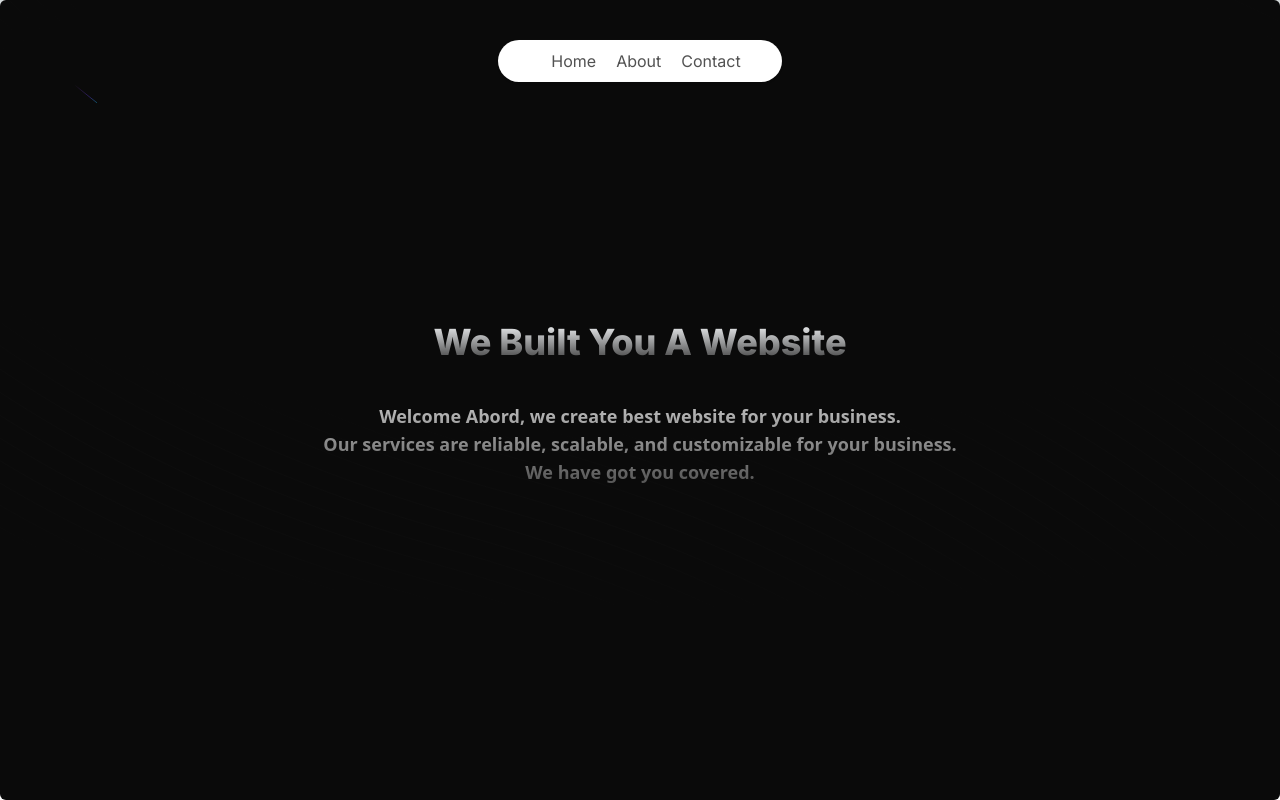
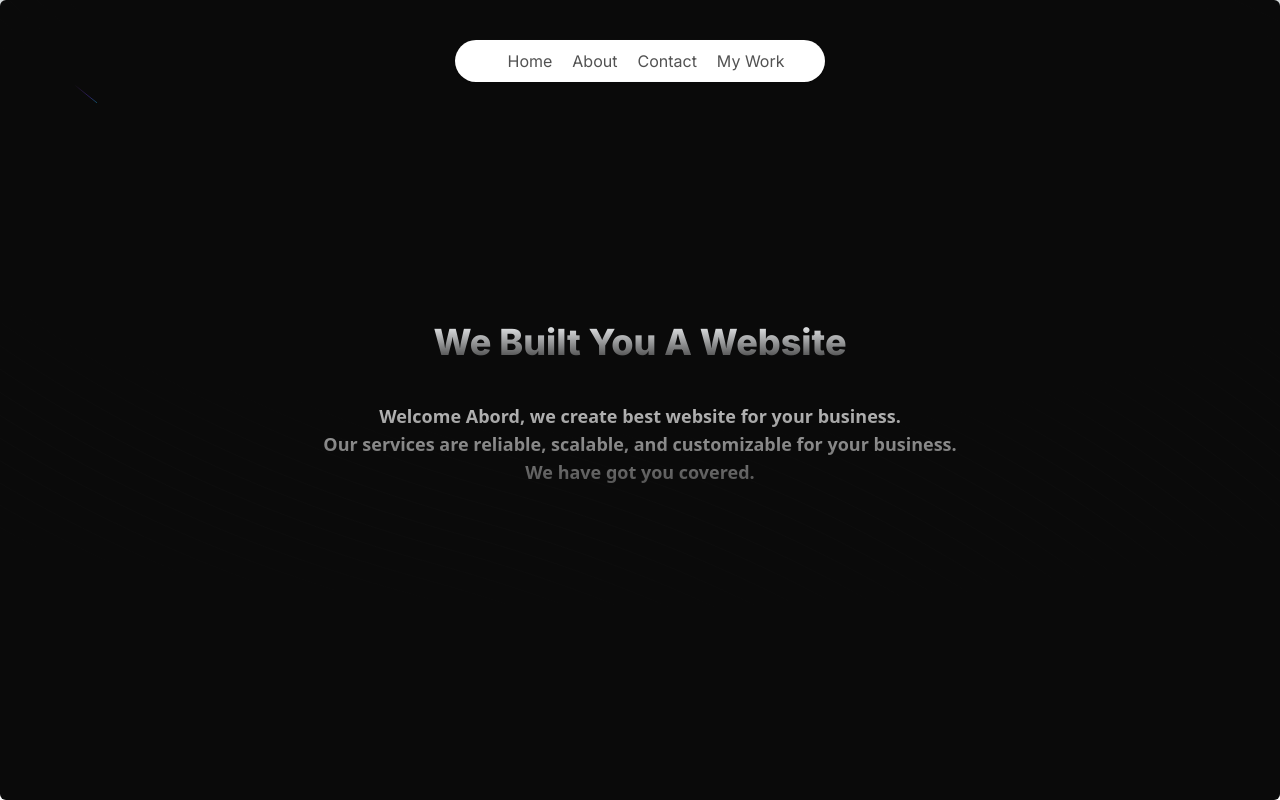
Before and after one commit to dhruv-gour07/next, a Next.js app: page / in a window 1280 px wide. Built offline with nearby package versions, Linux system fonts and the light colour scheme.

Commit message:
Update Navbar.tsx

```diff
--- a/src/components/Navbar.tsx
+++ b/src/components/Navbar.tsx
@@ -1,14 +1,19 @@
 "use client";
 import React from "react";
 import { FloatingNav } from "../components/ui/floating-navbar";
-import { IconHome, IconMessage, IconUser } from "@tabler/icons-react";
+import {
+  IconHome,
+  IconMessage,
+  IconUser,
+  IconDeviceLaptop,
+} from "@tabler/icons-react";
 export default function FloatingNavDemo() {
   const navItems = [
-      {
-            name: "Home",
-            link: "/",
-            icon: <IconHome className="h-4 w-4 text-neutral-500 dark:text-white" />,
-          },
+    {
+      name: "Home",
+      link: "/",
+      icon: <IconHome className="h-4 w-4 text-neutral-500 dark:text-white" />,
+    },
     {
       name: "About",
       link: "/about",
@@ -21,6 +26,13 @@ export default function FloatingNavDemo() {
         <IconMessage className="h-4 w-4 text-neutral-500 dark:text-white" />
       ),
     },
+    {
+      name: "My Work",
+      link: "/work",
+      icon: (
+        <IconDeviceLaptop className="h-4 w-4 text-neutral-500 dark:text-white" />
+      ),
+    },
   ];
   return (
     <div className="relative  w-full">
@@ -30,8 +42,5 @@ export default function FloatingNavDemo() {
   );
 }
 const DummyContent = () => {
-  return (
-    <>
-    </>
-  );
+  return <></>;
 };
```
